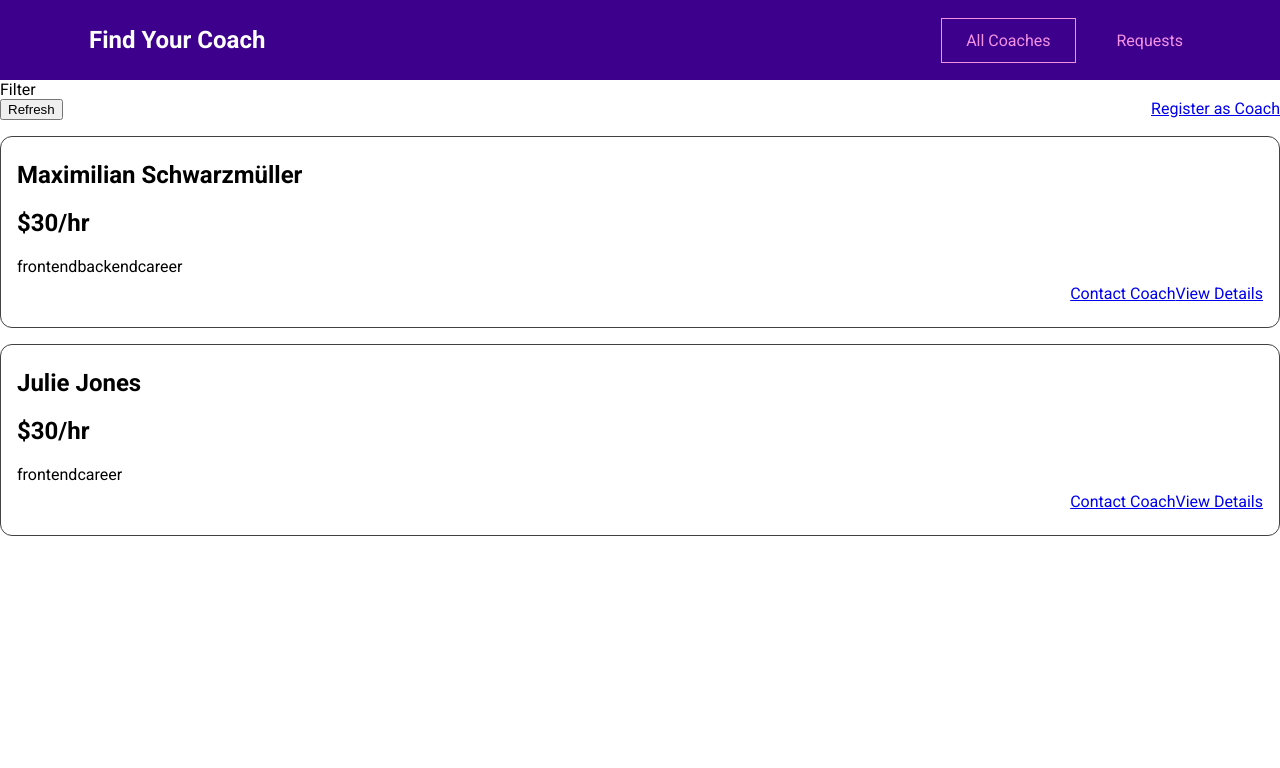
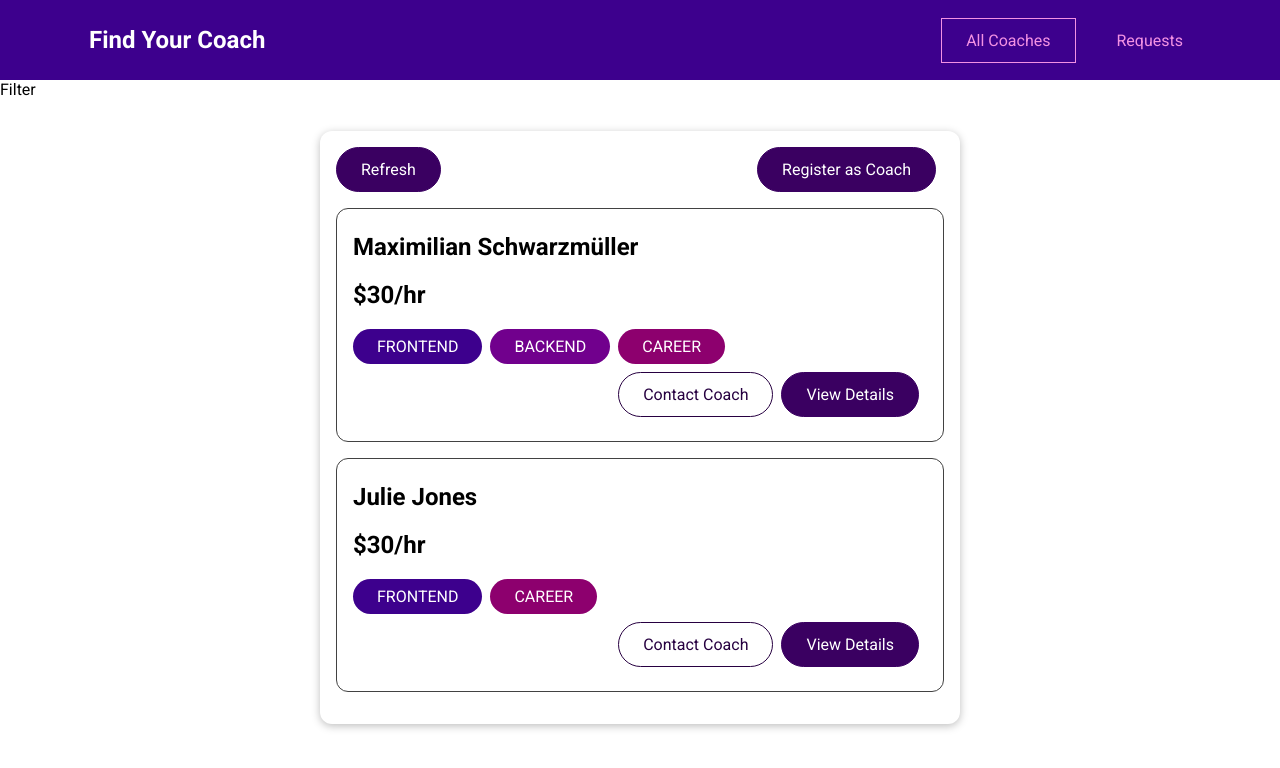
Before and after one commit to NoorMohammadTalukder/Find-Your-Coach-Web-App, a Vue app: page /#/coaches in a window 1280 px wide. Shown: the top 768 px of the page. Built offline with nearby package versions, Linux system fonts and the light colour scheme.

Commit message:
global component add

```diff
--- a/src/components/coaches/CoachItem.vue
+++ b/src/components/coaches/CoachItem.vue
@@ -4,13 +4,18 @@
     <h2>${{ rate }}/hr</h2>
 
     <div>
-      <span v-for="area in areas" :key="area">{{ area }}</span>
+      <!-- <span v-for="area in areas" :key="area">{{ area }}</span> -->
+      <base-badge v-for="area in areas" :key="area" :type="area" :title="area"></base-badge>
     </div>
 
     <div class="actions">
-      <router-link :to="coachContactLink">Contact Coach</router-link>
+      <base-button link :to="coachContactLink" mode="outline"
+        >Contact Coach</base-button
+      >
+      <!-- <router-link :to="coachContactLink">Contact Coach</router-link> -->
 
-      <router-link :to="coachDetailsLink">View Details</router-link>
+      <base-button link :to="coachDetailsLink">View Details</base-button>
+      <!-- <router-link :to="coachDetailsLink">View Details</router-link> -->
     </div>
   </li>
 </template>
--- /dev/null
+++ b/src/components/ui/BaseBadge.vue
@@ -0,0 +1,42 @@
+<template>
+    <span :class="type" class="badge">
+        {{text}}
+    </span>
+</template>
+
+<script>
+export default {
+    props:["type","title"],
+    computed:{
+        text(){
+            return this.title.toUpperCase();
+        }
+    }
+}
+</script>
+
+<style scoped>
+.badge {
+  background-color: #ccc;
+  color: #252525;
+  border-radius: 30px;
+  padding: 0.5rem 1.5rem;
+  display: inline-block;
+  margin-right: 0.5rem;
+}
+
+.frontend {
+  background-color: #3d008d;
+  color: white;
+}
+
+.backend {
+  background-color: #71008d;
+  color: white;
+}
+
+.career {
+  background-color: #8d006e;
+  color: white;
+}
+</style>
--- /dev/null
+++ b/src/components/ui/BaseButton.vue
@@ -0,0 +1,74 @@
+<template>
+    <button v-if="!link" :class="mode">
+        <slot></slot>
+    </button>
+
+    <router-link :to="to" v-else :class="mode">
+        <slot></slot>
+    </router-link>
+</template>
+
+<script>
+export default {
+    props:{
+        mode:{
+            type:String,
+            required:false,
+            default:null,
+        },
+        link:{
+            type:Boolean,
+            required:false,
+            default:false,
+        },
+        to:{
+            type:String,
+            required:false,
+            default:"/"
+        },
+    }
+}
+</script>
+
+<style scoped>
+button,
+a {
+  text-decoration: none;
+  padding: 0.75rem 1.5rem;
+  font: inherit;
+  background-color: #3a0061;
+  border: 1px solid #3a0061;
+  color: white;
+  cursor: pointer;
+  border-radius: 30px;
+  margin-right: 0.5rem;
+  display: inline-block;
+}
+
+a:hover,
+a:active,
+button:hover,
+button:active {
+  background-color: #270041;
+  border-color: #270041;
+}
+
+.flat {
+  background-color: transparent;
+  color: #3a0061;
+  border: none;
+}
+
+.outline {
+  background-color: transparent;
+  border-color: #270041;
+  color: #270041;
+}
+
+.flat:hover,
+.flat:active,
+.outline:hover,
+.outline:active {
+  background-color: #edd2ff;
+}
+</style>
--- /dev/null
+++ b/src/components/ui/BaseCard.vue
@@ -0,0 +1,15 @@
+<template>
+    <div class="card">
+      <slot> </slot>
+    </div>
+  </template>
+
+  <style scoped>
+  .card {
+    border-radius: 12px;
+    box-shadow: 0 2px 8px rgba(0, 0, 0, 0.26);
+    padding: 1rem;
+    margin: 2rem auto;
+    max-width: 40rem;
+  }
+  </style>
--- a/src/pages/coaches/CoachesList.vue
+++ b/src/pages/coaches/CoachesList.vue
@@ -2,9 +2,12 @@
   <section>Filter</section>
 
   <section>
+    <base-card>
       <div class="controls">
-      <button>Refresh</button>
-      <router-link to="/register">Register as Coach</router-link>
+        <base-button :mode="outline">Refresh</base-button>
+        <!-- <button>Refresh</button> -->
+        <base-button link to="/register">Register as Coach</base-button>
+        <!-- <router-link to="/register">Register as Coach</router-link> -->
       </div>
 
       <ul v-if="hasCoaches">
@@ -22,13 +25,16 @@
         ></coach-item>
       </ul>
       <h3 v-else>No Coaches Found...</h3>
+    </base-card>
   </section>
 </template>
 
 <script>
-  import CoachItem from '../../components/coaches/CoachItem.vue'
+import CoachItem from '../../components/coaches/CoachItem.vue';
+import BaseButton from '../../components/ui/BaseButton.vue';
+// import BaseCard from '../../components/ui/BaseCard.vue'
 export default {
-  components:{CoachItem},
+  components: { CoachItem, BaseButton },
   computed: {
     filteredCoaches() {
       // console.log(this.$store.getters["coaches/coaches"]);
```
Also changed, not shown: src/main.js (+8 -0 lines). Lines whose indentation alone changed are shown as unchanged.
